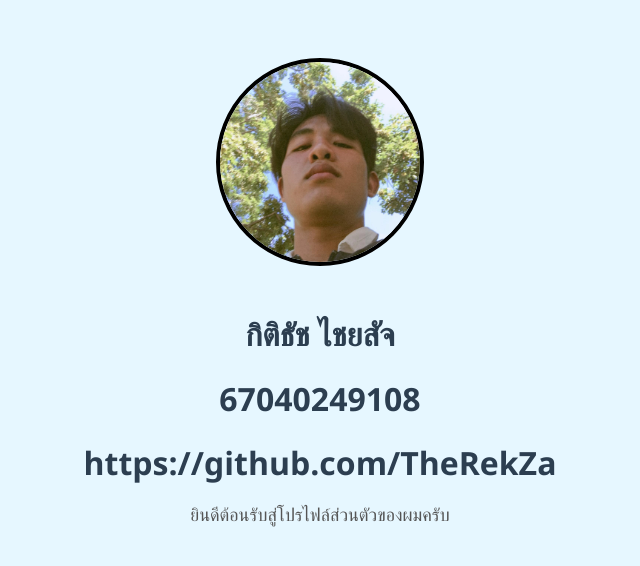
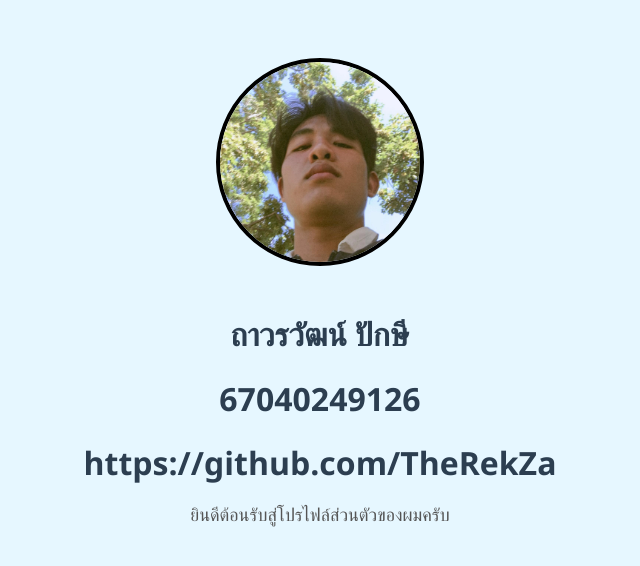
Before and after one commit to TheRekZa/aju88h87h7hntoine260.github.io, a plain HTML site: page index1.html in a window 1280 px wide. Shown: the whole page, without its empty margins (320-960 px from the left). Drawn offline with Linux system fonts and the light colour scheme.

Commit message:
Update index1.html

```diff
--- a/index1.html
+++ b/index1.html
@@ -31,8 +31,8 @@
 </head>
 <body>
     <img src="IMG_20250602_095305_393.jpg" alt="รูปโปรไฟล์ของสุดหล่อ">
-    <h1>กิติธัช ไชยสัจ</h1>
-    <h1>67040249108</h1>
+    <h1>ถาวรวัฒน์ ปักษี</h1>
+    <h1>67040249126</h1>
     <h1>https://github.com/TheRekZa</h1>
     <p>ยินดีต้อนรับสู่โปรไฟล์ส่วนตัวของผมครับ</p>
 </body>
```
